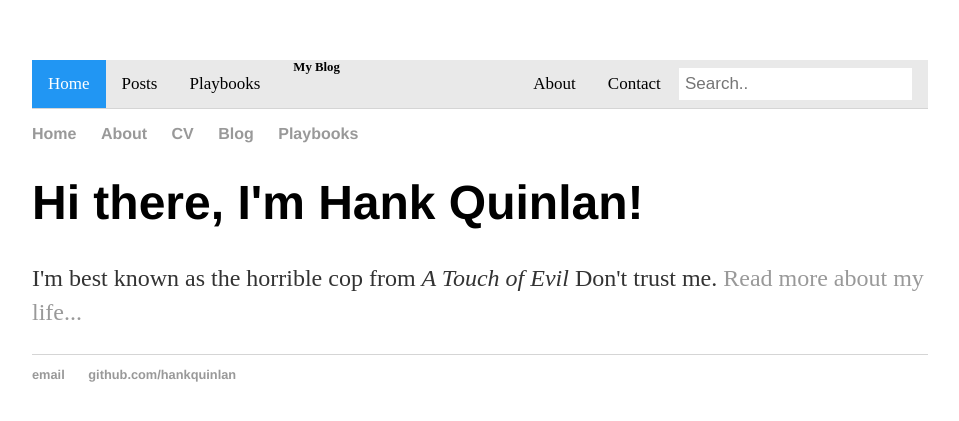
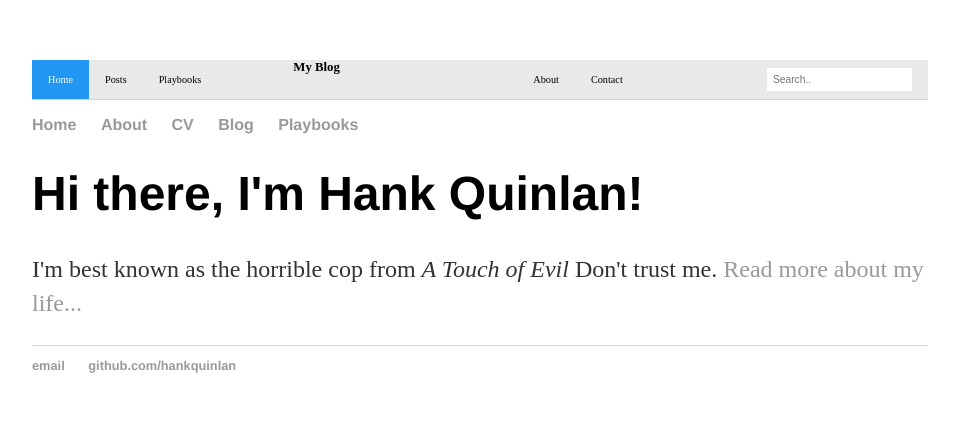
Before and after one commit to billparry99/billparry99.github.io, a Jekyll site: the page built from index.html, in a window 1280 px wide. Shown: the top 421 px of the page, without its empty margins (160-1119 px from the left). Built offline with Jekyll 4.4.1, drawn with Linux system fonts in a browser that asks for light colours.

Commit message:
Update main.css

```diff
--- a/css/main.css
+++ b/css/main.css
@@ -70,7 +70,7 @@ ul.posts li {
     text-align: left;
     padding: 14px 16px;
     text-decoration: none;
-    font-size: 17px;
+    font-size: .8em;
 }
 
 /* Change the color of links on hover */
@@ -124,7 +124,7 @@ ul.posts li {
     float: center;
     display: block;
     color: black;
-    text-align: center;
+    text-align: right;
     padding: 14px 16px;
     text-decoration: none;
     font-size: 17px;
@@ -185,7 +185,7 @@ ul.posts li {
     text-align: right;
     padding: 14px 16px;
     text-decoration: none;
-    font-size: 17px;
+    font-size: .8em;
 }
 
 /* Change the color of links on hover */
@@ -209,7 +209,7 @@ ul.posts li {
     border: none;
     margin-top: 8px;
     margin-right: 16px;
-    font-size: 17px;
+    font-size: .8em;
 }
 
 /* When the screen is less than 600px wide, stack the links and the search field vertically instead of horizontally */
```
